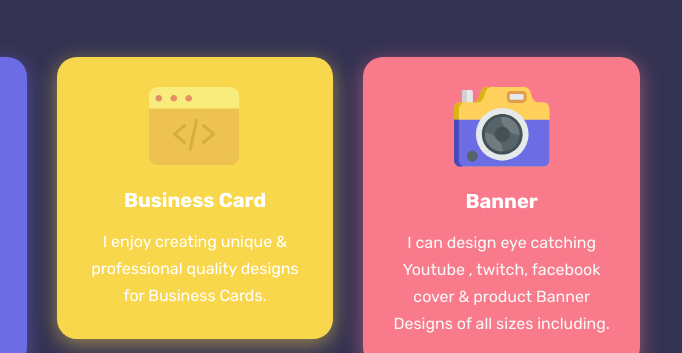
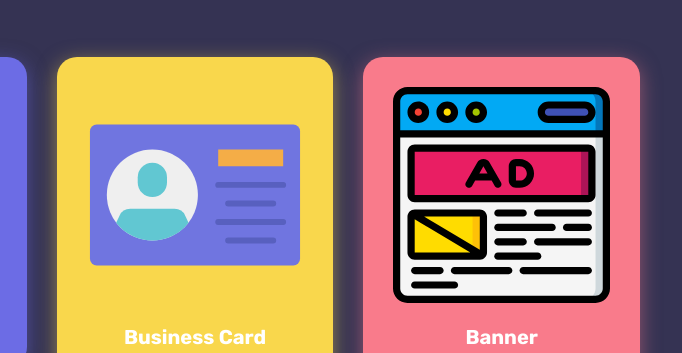
Before and after one commit to ShakerALiKhan/ShakerKhan, a plain HTML site: page index.html in a window 1280 px wide. Shown: the part 1557-1910 px from the top of the page, 590-1272 px from the left. Drawn offline with Linux system fonts and the light colour scheme.

Commit message:
Update index.html

```diff
--- a/index.html
+++ b/index.html
@@ -339,7 +339,7 @@
 				<div class="col-md-4">
 					<!-- service box -->
 					<div class="service-box rounded data-background padding-30 text-center shadow-yellow" data-color="#F9D74C">
-						<img src="images/service-2.svg" alt="Business Card" />
+						<img src="images/business-card.svg" alt="Business Card" />
 						<h3 class="mb-3 mt-0">Business Card</h3>
 						<p class="mb-0">I enjoy creating unique & professional quality designs for Business Cards.</p>
 					</div>
@@ -349,7 +349,7 @@
 				<div class="col-md-4">
 					<!-- service box -->
 					<div class="service-box rounded data-background padding-30 text-center text-light shadow-pink" data-color="#F97B8B">
-						<img src="images/service-3.svg" alt="Banner design" />
+						<img src="images/advert.svg" alt="Banner design" />
 						<h3 class="mb-3 mt-0">Banner</h3>
 						<p class="mb-0">I can design eye catching Youtube , twitch, facebook cover & product Banner Designs of all sizes including.</p>
 					</div>
```
